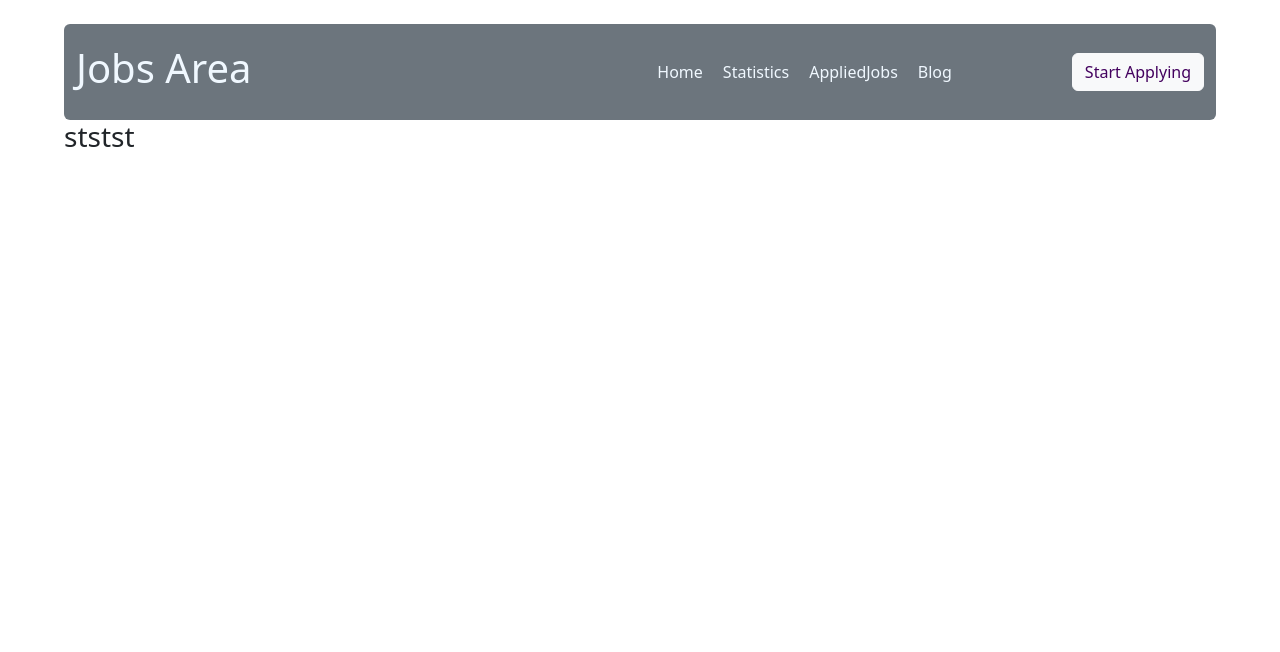
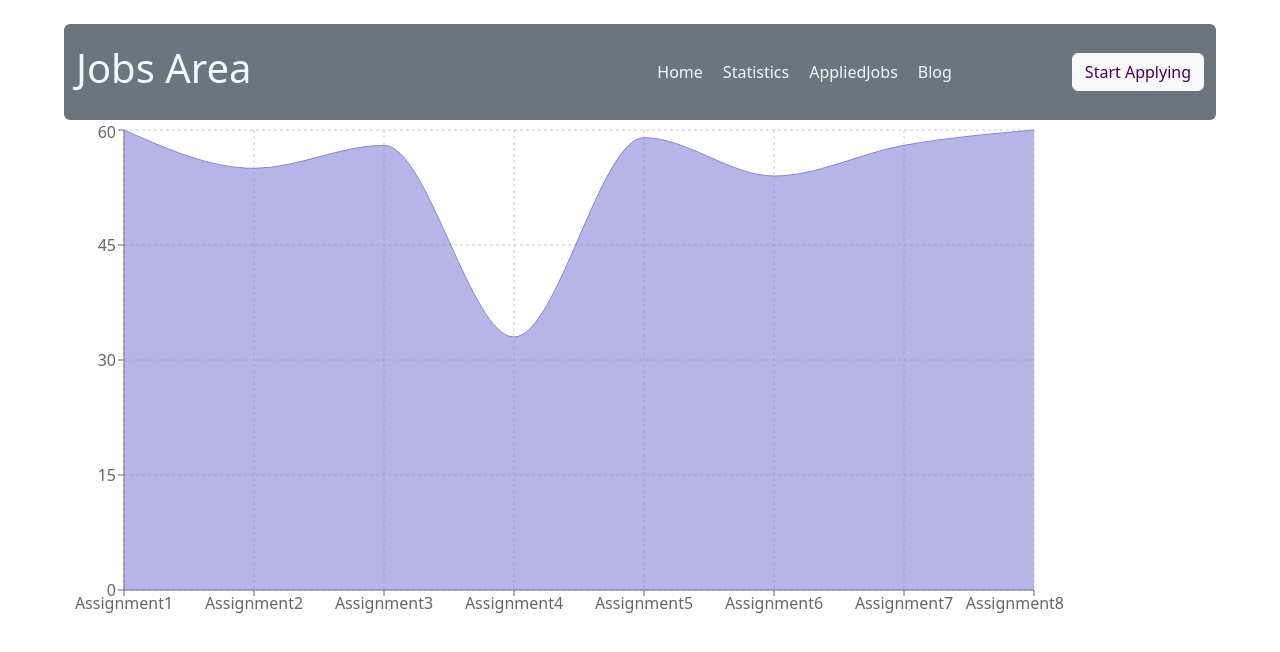
Before and after one commit to sakib21103090/Job-Area, a React (Vite) app: page /Statistics in a window 1280 px wide. Shown: the top 652 px of the page. Built offline with nearby package versions, Linux system fonts and the light colour scheme.

Commit message:
add chart

```diff
--- a/src/Components/Statistics/Statistics.jsx
+++ b/src/Components/Statistics/Statistics.jsx
@@ -1,11 +1,77 @@
-import React from 'react';
-import { Outlet } from 'react-router-dom';
+import React from "react";
+import {
+  AreaChart,
+  Area,
+  XAxis,
+  YAxis,
+  CartesianGrid,
+  Tooltip
+} from "recharts";
 
 const Statistics = () => {
+
+    const data = [
+        {
+          name: "Assignment1",
+          mark: 60,
+
+        },
+        {
+          name: "Assignment2",
+          mark: 55,
+
+        },
+        {
+          name: "Assignment3",
+          mark: 58,
+
+        },
+        {
+          name: "Assignment4",
+          mark: 33,
+
+        },
+        {
+          name: "Assignment5",
+          mark: 59,
+
+        },
+        {
+          name: "Assignment6",
+          mark: 54,
+
+        },
+        {
+          name: "Assignment7",
+          mark: 58,
+
+        },
+        {
+          name: "Assignment8",
+          mark: 60,
+
+        }
+      ];
     return (
         <div>
-            <h3>ststst</h3>
 
+            <AreaChart
+      width={1000}
+      height={500}
+      data={data}
+      margin={{
+        top: 10,
+        right: 30,
+        left: 0,
+        bottom: 0
+      }}
+    >
+      <CartesianGrid strokeDasharray="3 3" />
+      <XAxis dataKey="name" />
+      <YAxis />
+      <Tooltip />
+      <Area type="monotone" dataKey="mark" stroke="#8884d8" fill="#8884d8" />
+    </AreaChart>
         </div>
     );
 };
```
